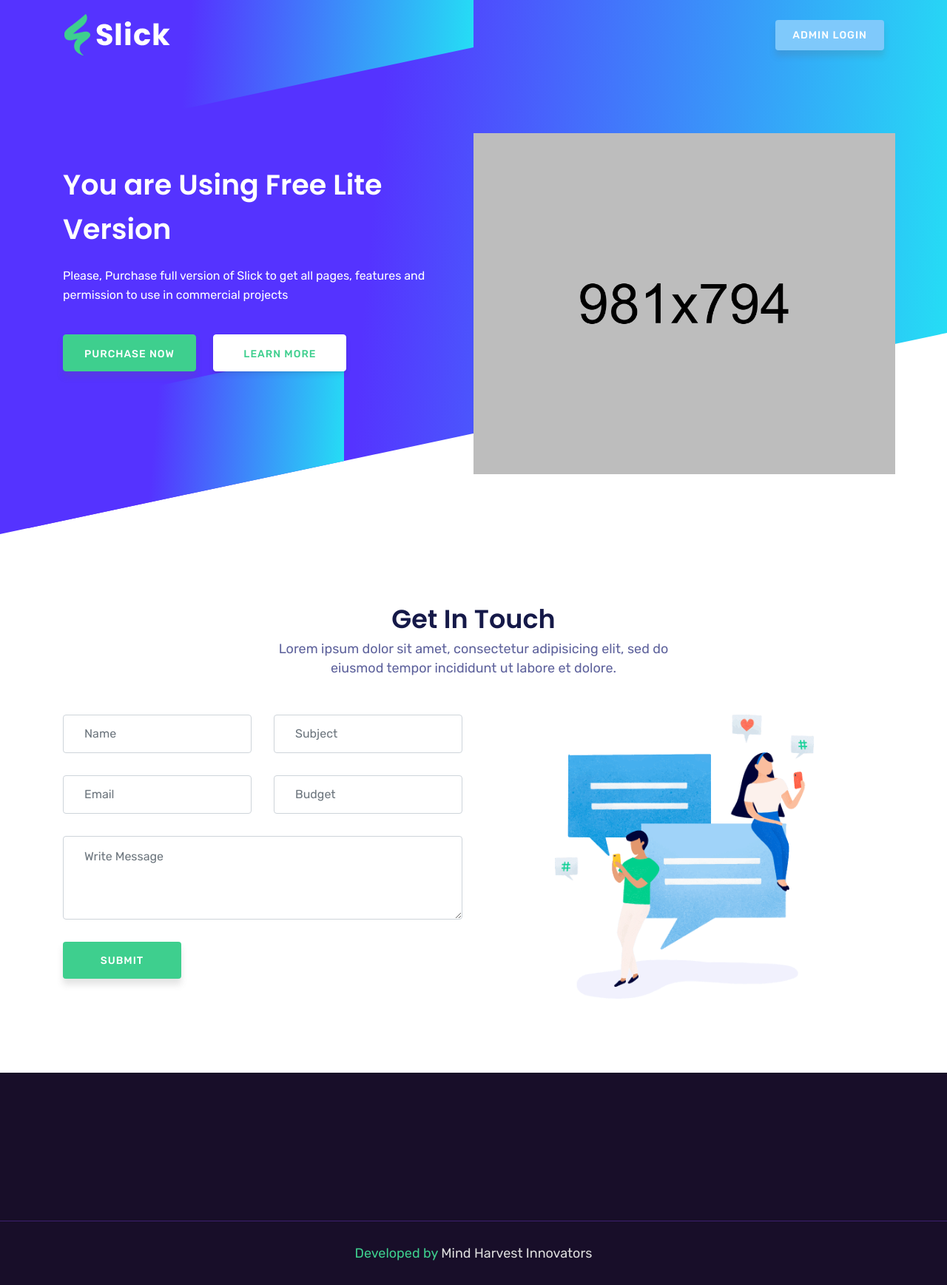
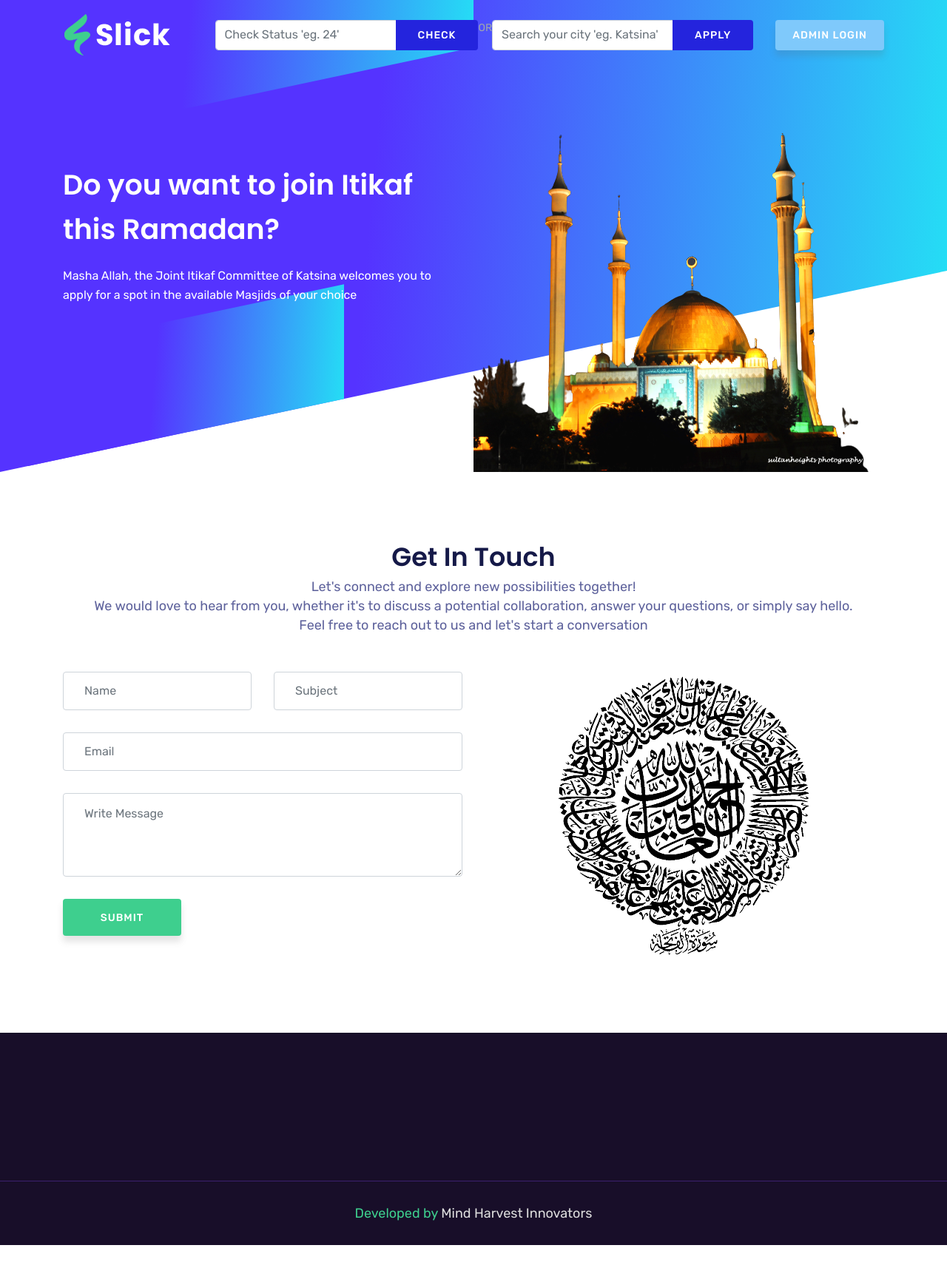
Before and after one commit to elsunais6167/firqatussalam, a Django app: page / in a window 1280 px wide. Shown: the whole page at 74% size. After the commit the page ends 1683 px from the top, so only its background shows below. Run offline with Django 3.2, Linux system fonts and the light colour scheme; some libraries are stand-ins or nearby versions; some web fonts are replaced.

Commit message:
notification

```diff
--- a/landing/templates/index.html
+++ b/landing/templates/index.html
@@ -10,11 +10,35 @@
   <nav class="navbar navbar-expand-md bg-inverse fixed-top scrolling-navbar">
     <div class="container">
       <a href="index.html" class="navbar-brand"><img src="img/logo.png" alt=""></a>
-          <button class="navbar-toggler" type="button" data-toggle="collapse" data-target="#navbarCollapse" aria-controls="navbarCollapse" aria-expanded="false" aria-label="Toggle navigation">
+      <button class="navbar-toggler" type="button" data-toggle="collapse" data-target="#navbarCollapse"
+        aria-controls="navbarCollapse" aria-expanded="false" aria-label="Toggle navigation">
         <i class="lni-menu"></i>
       </button>
-          <div class="collapse navbar-collapse" id="navbarCollapse">
-            <ul class="navbar-nav mr-auto w-100 justify-content-end">
+      <div class="collapse navbar-collapse justify-content-end" id="navbarCollapse">
+        <ul class="navbar-nav">
+          <li class="nav-item">
+            <form action="{% url 'search_status' %}" method="post">
+              {% csrf_token %}
+            <div class="input-group">
+              <input type="number" class="form-control" placeholder="Check Status 'eg. 24' " name="searched" id="searched" required>
+              <div class="input-group-append">
+                <button class="btn btn button-wrapper" type="submit" style="background-color: rgb(36, 36, 221); color: white;">Check</button>
+              </div>
+            </div>
+          </form>
+          </li>
+          <li><span> OR </span></li>
+          <li class="nav-item">
+            <form action="{% url 'search_mosques' %}" method="post">
+              {% csrf_token %}
+            <div class="input-group">
+              <input type="text" class="form-control" name="searched" id="searched" placeholder="Search your city 'eg. Katsina' " required>
+              <div class="input-group-append">
+                <button class="btn button-wrapper" type="submit" style="background-color: rgb(36, 36, 221); color: white;">Apply</button>
+              </div>
+            </div>
+          </form>
+          </li>
           <li class="nav-item">
             <a class="btn btn-singin" href="{% url 'login' %}">Admin Login</a>
           </li>
@@ -26,17 +50,16 @@
     <div class="row space-100">
       <div class="col-lg-6 col-md-12 col-xs-12">
         <div class="contents">
-              <h2 class="head-title">You are Using Free Lite Version</h2>
-              <p>Please, Purchase full version of Slick to get all pages, features and permission to use in commercial projects</p>
-              <div class="header-button">
-                <a href="https://rebrand.ly/slick-ud" rel="nofollow" target="_blank" class="btn btn-border-filled">Purchase Now</a>
-                <a href="https://rebrand.ly/slick-ud" rel="nofollow" target="_blank" class="btn btn-border page-scroll">Learn More</a>
-              </div>
+          <h2 class="head-title">Do you want to join Itikaf this Ramadan?</h2>
+          <p>Masha Allah, the Joint Itikaf Committee of Katsina welcomes you to apply for a spot in the available
+            Masjids of your choice</p>
+
         </div>
       </div>
       <div class="col-lg-6 col-md-12 col-xs-12 p-0">
         <div class="intro-img">
-              <img src="img/intro.png" alt="">
+          {% load static %}
+          <img src="{% static 'img/national-mosque-3.png' %}" alt="">
         </div>
       </div>
     </div>
@@ -57,8 +80,10 @@
           <div>
             <h2 class="section-title">Get In Touch</h2>
             <div class="desc-text">
-                  <p>Lorem ipsum dolor sit amet, consectetur adipisicing elit, sed do</p>
-                  <p>eiusmod tempor incididunt ut labore et dolore.</p>
+              <p>Let's connect and explore new possibilities together! </p>
+              <p>We would love to hear from you, whether it's to discuss a potential collaboration,
+                answer your questions, or simply say hello.</p>
+              <p>Feel free to reach out to us and let's start a conversation</p>
             </div>
           </div>
         </div>
@@ -74,31 +99,30 @@
           <div class="row">
             <div class="col-md-6">
               <div class="form-group">
-                  <input type="text" class="form-control" id="name" name="name" placeholder="Name" required data-error="Please enter your name">
+                <input type="text" class="form-control" id="name" name="name" placeholder="Name" required
+                  data-error="Please enter your name">
                 <div class="help-block with-errors"></div>
               </div>
             </div>
             <div class="col-md-6">
               <div class="form-group">
-                  <input type="text" placeholder="Subject" id="msg_subject" class="form-control" name="msg_subject" required data-error="Please enter your subject">
-                  <div class="help-block with-errors"></div>
-                </div>
-              </div>
-              <div class="col-md-6">
-                <div class="form-group">
-                  <input type="text" class="form-control" id="email" name="email" placeholder="Email" required data-error="Please enter your Email">
-                  <div class="help-block with-errors"></div>
-                </div>
-              </div>
-              <div class="col-md-6">
-                <div class="form-group">
-                  <input type="text" placeholder="Budget" id="budget" class="form-control" name="budget" required data-error="Please enter your Budget">
+                <input type="text" placeholder="Subject" id="msg_subject" class="form-control" name="msg_subject"
+                  required data-error="Please enter your subject">
                 <div class="help-block with-errors"></div>
               </div>
             </div>
             <div class="col-md-12">
               <div class="form-group">
-                  <textarea class="form-control" id="message"  name="message" placeholder="Write Message" rows="4" data-error="Write your message" required></textarea>
+                <input type="text" class="form-control" id="email" name="email" placeholder="Email" required
+                  data-error="Please enter your Email">
+                <div class="help-block with-errors"></div>
+              </div>
+            </div>
+
+            <div class="col-md-12">
+              <div class="form-group">
+                <textarea class="form-control" id="message" name="message" placeholder="Write Message" rows="4"
+                  data-error="Write your message" required></textarea>
                 <div class="help-block with-errors"></div>
               </div>
               <div class="submit-button">
@@ -119,7 +143,7 @@
       <!-- Start Col -->
       <div class="col-lg-4 col-md-12">
         <div class="contact-img">
-              <img src="img/contact/01.png" class="img-fluid" alt="">
+          <img src="{% static 'img/islam.png' %}" class="img-fluid" alt="">
         </div>
       </div>
       <!-- End Col -->
--- a/landing/urls.py
+++ b/landing/urls.py
@@ -5,5 +5,6 @@ from . import views
 urlpatterns = [
     path('', views.landing, name='home'),
     path('login/', itikaf_views.login_user, name='login'),
-
+    path('search_mosques/', itikaf_views.search_mosques, name='search_mosques'),
+    path('search_status/', itikaf_views.search_status, name='search_status'),
 ]
--- a/landing/views.py
+++ b/landing/views.py
@@ -10,7 +10,3 @@ def landing(request):
     }
 
     return render(request, 'index.html', context)
-
-
-def my_view(request):
-    url = reverse('itikaf:login')
```
Also changed, not shown: itikaf/templates/apply.html (+8 -1 lines), itikaf/templates/home.html (+62 -1 lines), itikaf/templates/info.html (+43 -20 lines), itikaf/templates/status.html (added, +11 -0 lines), itikaf/views.py (+44 -0 lines), db.sqlite3, media/id_images/sig_pyocnDF.jpeg (added), media/profile_images/training-chair_UEO0IFh.jpg (added), static/img/islam.png (added), static/img/national-mosque-1.jpg (added), static/img/national-mosque-2.jpg (added), static/img/national-mosque-3.jpg (added), static/img/national-mosque-3.png (added). Lines whose indentation alone changed are shown as unchanged.
